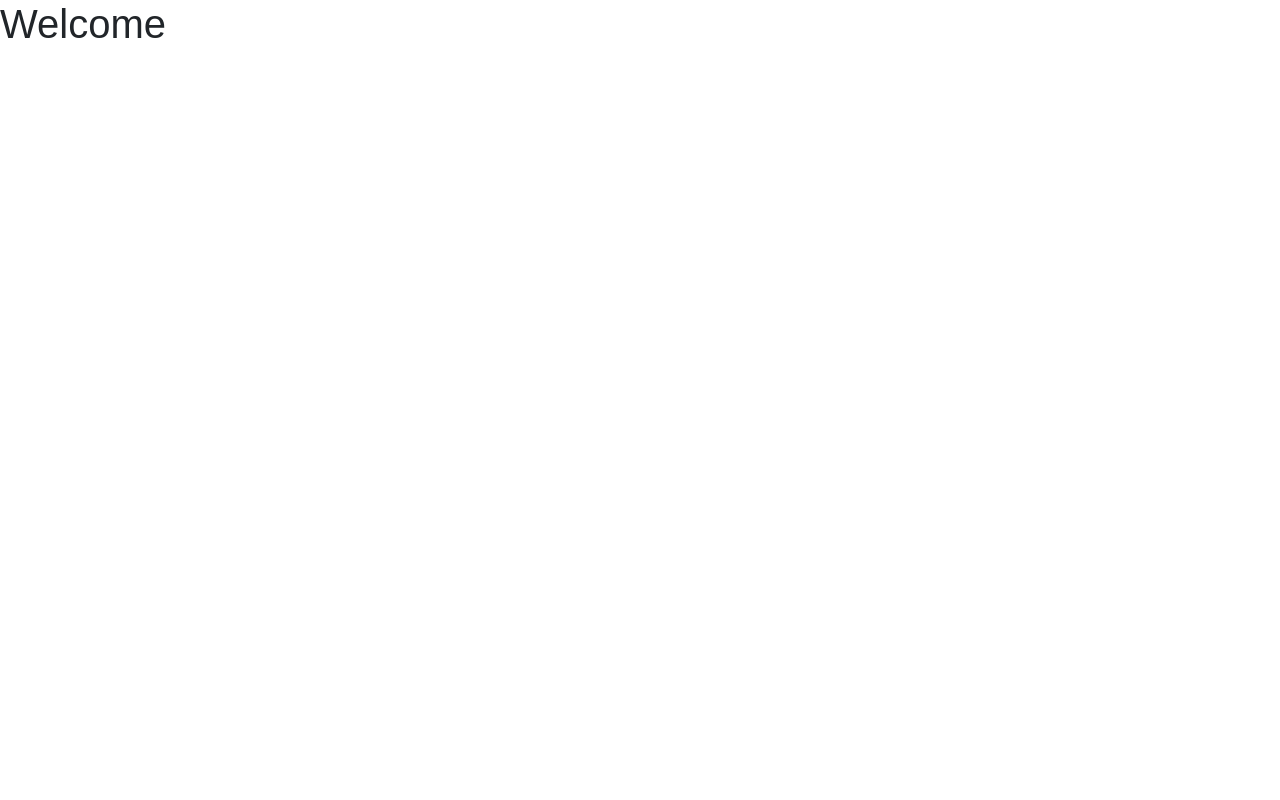
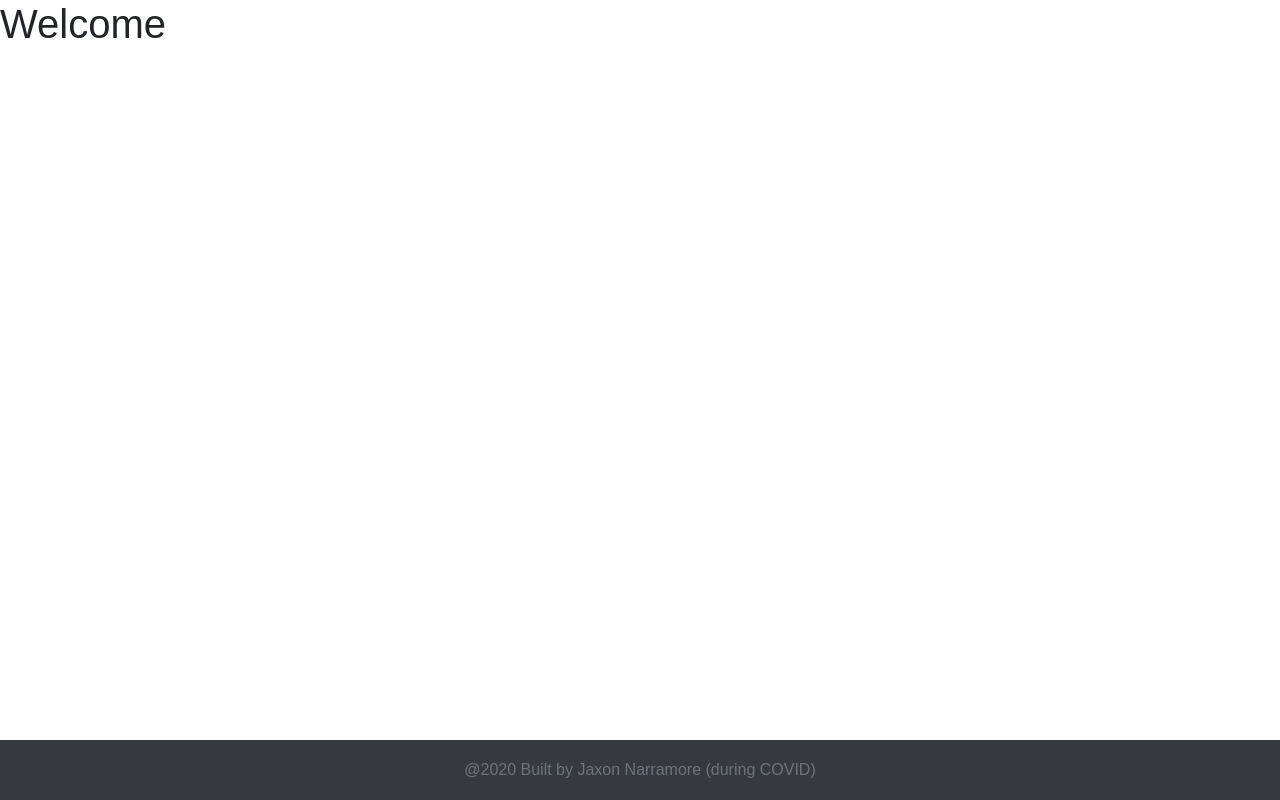
Before and after one commit to JaxonNarramore/mern-auth-frontend, a React (Create React App) app: page / in a window 1280 px wide. Built offline with nearby package versions, Linux system fonts and the light colour scheme.

Commit message:
[components] Add about and footer

```diff
--- a/src/App.js
+++ b/src/App.js
@@ -1,11 +1,14 @@
 import './App.css';
 
-import Welcome from './components/Welcome'
+import Welcome from './components/Welcome';
+import About from './components/About';
+import Footer from './components/Footer';
 
 function App() {
   return (
     <div className="App">
       <Welcome />
+      <Footer />
     </div>
   );
 }
--- a/src/components/About.js
+++ b/src/components/About.js
@@ -0,0 +1,15 @@
+import React from 'react';
+
+const About = () => {
+    return (
+        <div>
+            <h1>About</h1>
+            <p>This is about us...</p>
+            <p>
+                Lorem ipsum, dolor sit amet consectetur adipisicing elit. Debitis, facilis illum assumenda in hic, error quas nihil et libero quibusdam eveniet exercitationem nisi quam eaque officia quae dolore excepturi deleniti?
+            </p>
+        </div>
+    )
+}
+
+export default About;
--- a/src/components/Footer.js
+++ b/src/components/Footer.js
@@ -0,0 +1,13 @@
+import React from 'react';
+
+const Footer = () => {
+    return (
+        <footer className='footer bg-dark'>
+            <div className='container text-center'>
+                <span className='text-muted'>@2020 Built by Jaxon Narramore (during COVID)</span>
+            </div>
+        </footer>
+    );
+}
+
+export default Footer;
```
Also changed, not shown: 1 other file (tests, documents, lock files or other folders).
